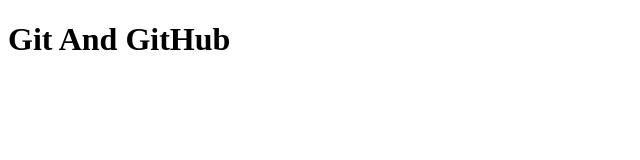
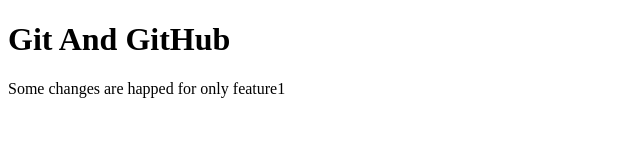
Before and after one commit to tgthunder/localRepo, a plain HTML site: page index.html in a window 1280 px wide. Shown: the whole page, without its empty margins (0-640 px from the left). Drawn offline with Linux system fonts and the light colour scheme.

Commit message:
modified for feature1

```diff
--- a/index.html
+++ b/index.html
@@ -7,6 +7,7 @@
 </head>
 <body>
     <h1>Git And GitHub</h1>
+    <p>Some changes are happed for only feature1</p>
     <script src="script.js"></script>
 </body>
 </html>
```
